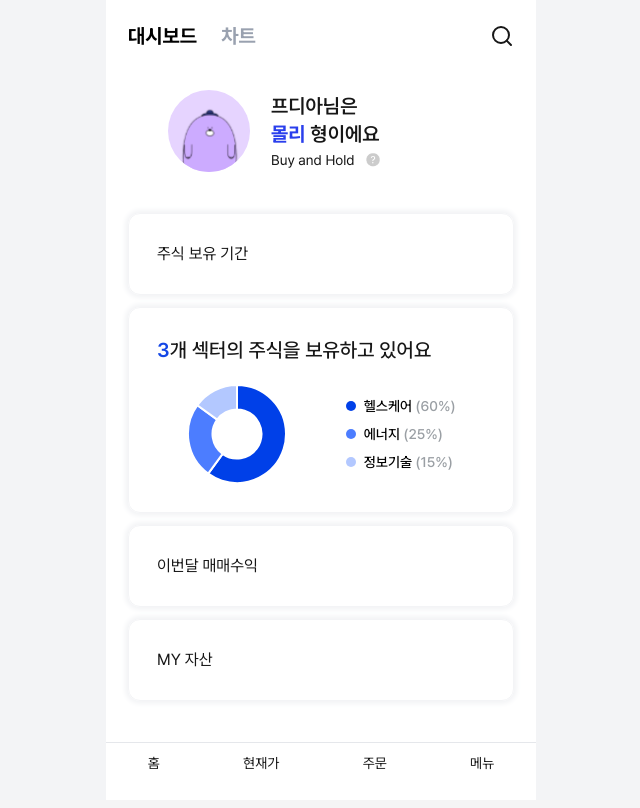
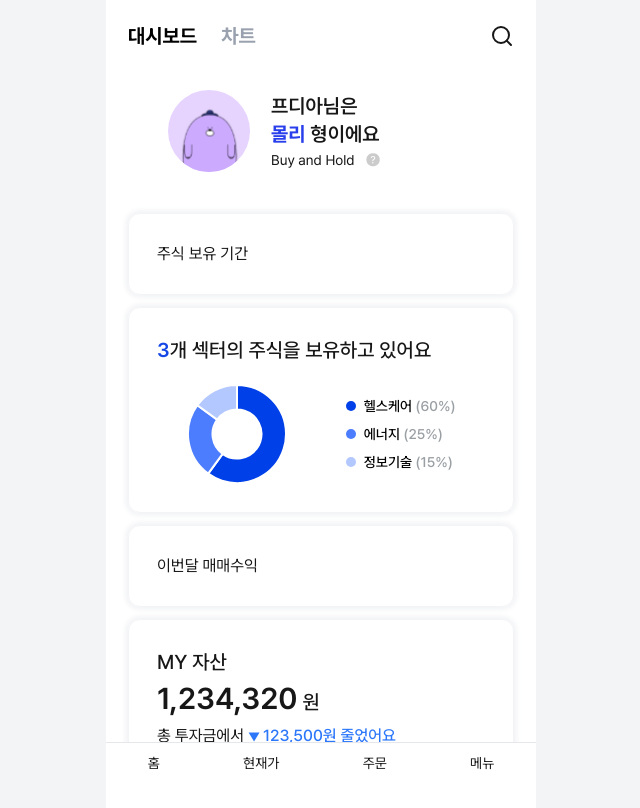
Before and after one commit to DonTTouch-PDA/SOL-Assistant-frontend, a Next.js app: page /reports in a window 1280 px wide. Shown: the top 808 px of the page, without its empty margins (319-959 px from the left). Built offline with nearby package versions, Linux system fonts and the light colour scheme.

Commit message:
[Feat]보유자산#7

```diff
--- a/src/containers/reports/MyAsset.tsx
+++ b/src/containers/reports/MyAsset.tsx
@@ -1,9 +1,29 @@
 import CustomCard from '@/components/common/customCard';
+const data = { asset: 1234320, diff: -123500 };
 
 export default function MyAsset() {
+	const diff = data.diff;
 	return (
 		<CustomCard>
-			<p>MY 자산</p>
+			<h1 className="text-xl font-medium pb-1">MY 자산</h1>
+			<p className="pb-2 text-xl font-medium">
+				<b className="text-3xl font-semibold">{data.asset.toLocaleString()}</b>{' '}
+				원
+			</p>
+			<span>
+				총 투자금에서{' '}
+				{diff >= 0 ? (
+					<b className="font-medium text-[#FB2D42]">
+						<b className="text-xs">▲ </b>
+						{diff.toLocaleString()}원 늘었어요
+					</b>
+				) : (
+					<b className="font-medium text-[#2D78FA]">
+						<b className="text-xs">▼ </b>
+						{(-diff).toLocaleString()}원 줄었어요
+					</b>
+				)}
+			</span>
 		</CustomCard>
 	);
 }
```
